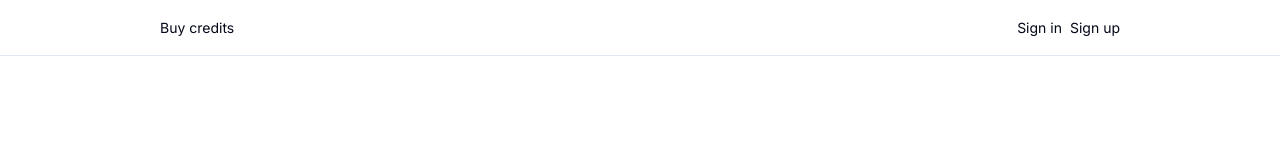
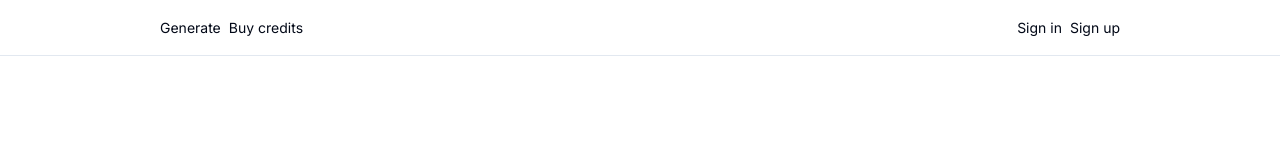
Before and after one commit to pimentellima/mock-ts-data-ai, a Next.js app: page /buy-credits in a window 1280 px wide. Shown: the top 160 px of the page. Built offline with nearby package versions, Linux system fonts and the light colour scheme; no server answers.

Commit message:
link de pagina inicial no header

```diff
--- a/src/app/layout.tsx
+++ b/src/app/layout.tsx
@@ -1,16 +1,13 @@
+import GithubIcon from "@/components/github-icon"
+import { Toaster } from "@/components/ui/toaster"
+import { UserProfile } from "@clerk/nextjs"
+import { auth } from "@clerk/nextjs/server"
+import { ArrowLeft } from "lucide-react"
 import type { Metadata } from "next"
 import { Inter } from "next/font/google"
+import Link from "next/link"
 import "./globals.css"
 import Providers from "./providers"
-import Link from "next/link"
-import Image from "next/image"
-import { Toaster } from "@/components/ui/toaster"
-import GithubIcon from "@/components/github-icon"
-import { Button } from "@/components/ui/button"
-import SignInModal from "@/components/sign-in-modal"
-import { auth } from "@clerk/nextjs/server"
-import { UserProfile } from "@clerk/nextjs"
-import { redirect } from "next/navigation"
 
 const inter = Inter({ subsets: ["latin"] })
 
@@ -25,7 +22,6 @@ export default function RootLayout({
     children: React.ReactNode
 }>) {
     const { userId } = auth()
-
     return (
         <html lang="en">
             <body className={inter.className}>
@@ -36,12 +32,20 @@ export default function RootLayout({
                             className="sticky top-0 h-14 py-2 border-b w-full bg-background
                             flex justify-between items-center px-40 z-10"
                         >
+                            <div className="flex gap-2 items-center">
+                                <Link
+                                    className="hover:underline underline-offset-4 text-sm"
+                                    href="/"
+                                >
+                                    Generate
+                                </Link>
                                 <Link
                                     className="hover:underline underline-offset-4 text-sm"
                                     href="/buy-credits"
                                 >
                                     Buy credits
                                 </Link>
+                            </div>
                             <div className="flex gap-2 items-center">
                                 {userId ? (
                                     <UserProfile />
```
Lines whose indentation alone changed are shown as unchanged.
